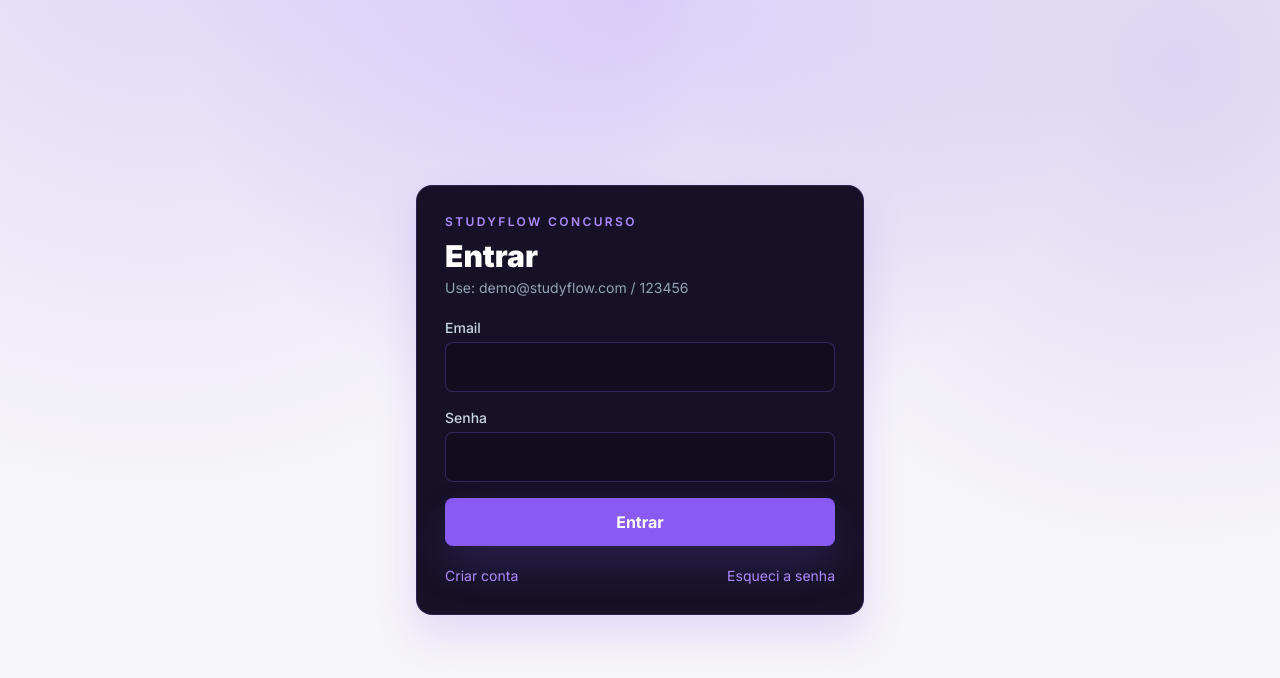
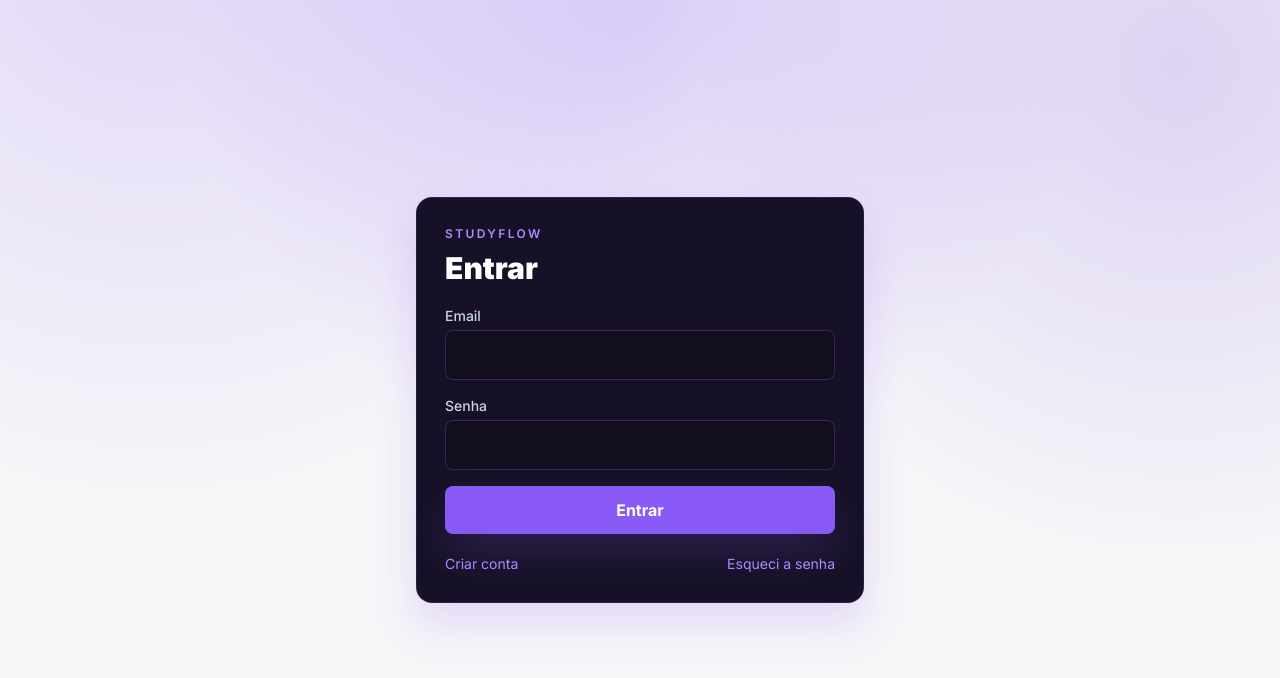
Before and after one commit to erickoberti/studyflow, a Next.js app: page /auth/login in a window 1280 px wide. Shown: the top 678 px of the page. Built offline with nearby package versions, Linux system fonts and the light colour scheme; no server answers.

Commit message:
chore: adjust login branding

```diff
--- a/src/app/(auth)/auth/login/page.tsx
+++ b/src/app/(auth)/auth/login/page.tsx
@@ -6,9 +6,8 @@
     <div className="relative flex min-h-screen items-center justify-center px-4">
       <div className="absolute inset-0 bg-[radial-gradient(circle_at_top,rgba(137,90,246,0.25),transparent_45%)]" />
       <div className="relative w-full max-w-md rounded-2xl border border-primary/20 bg-[#161126] p-7 shadow-soft">
-        <p className="text-xs font-semibold uppercase tracking-[0.2em] text-primarySoft">StudyFlow Concurso</p>
+        <p className="text-xs font-semibold uppercase tracking-[0.2em] text-primarySoft">STUDYFLOW</p>
         <h1 className="mt-2 text-3xl font-black text-white">Entrar</h1>
-        <p className="mt-1 text-sm text-slate-400">Use: demo@studyflow.com / 123456</p>
 
         <div className="mt-5">
           <LoginForm />
```
